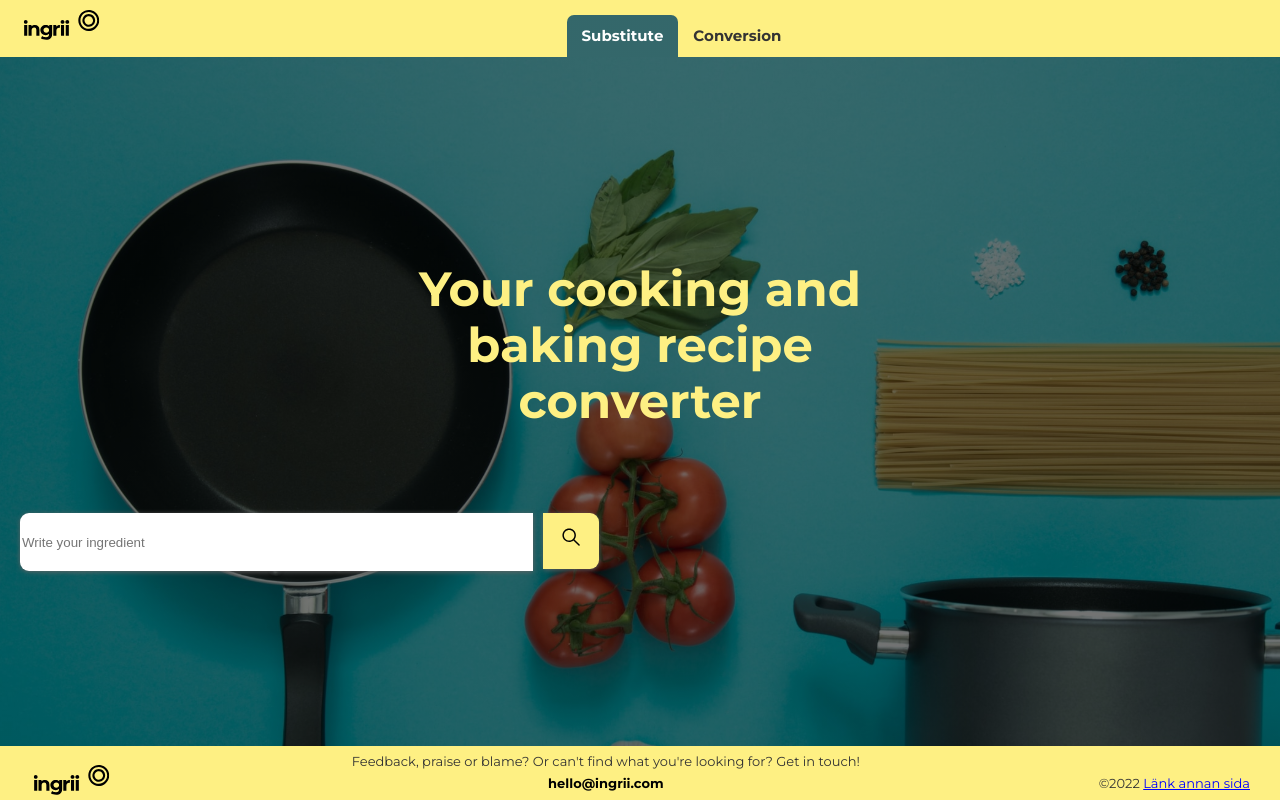
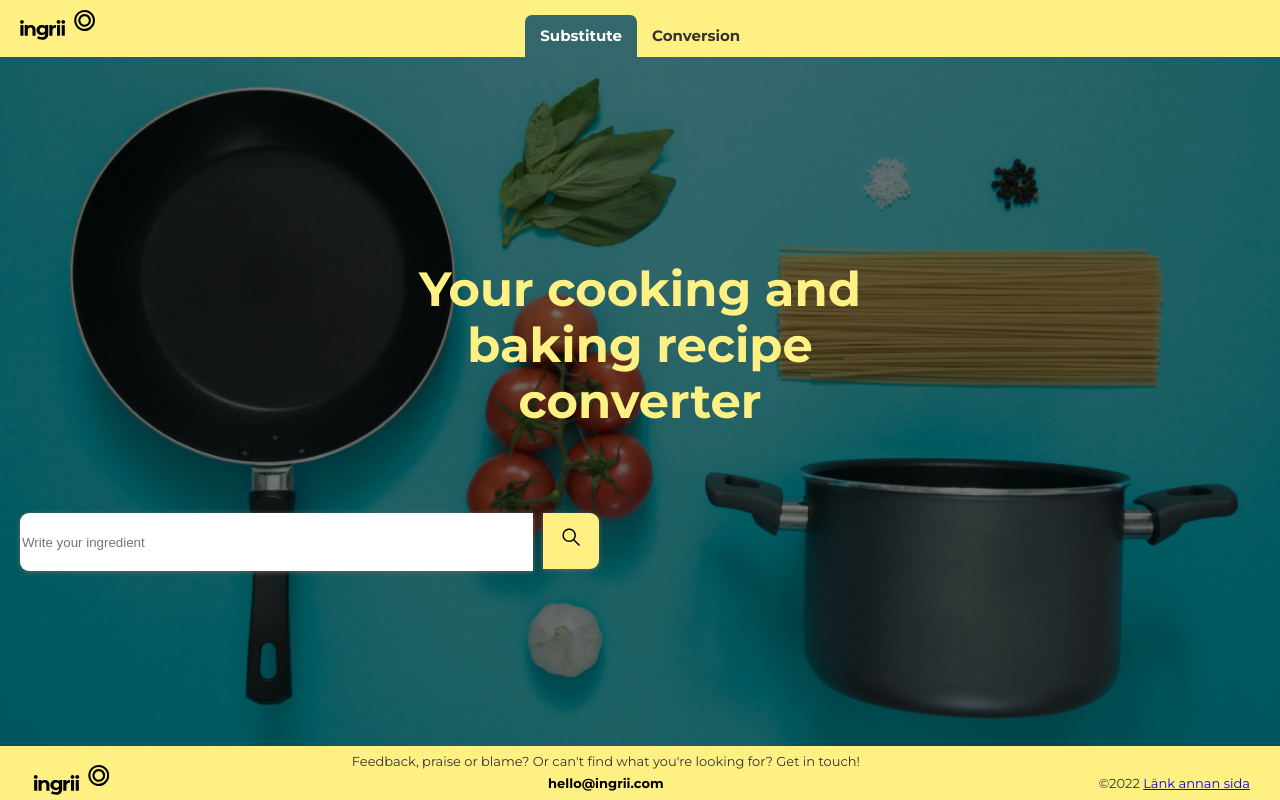
Before and after one commit to Annaaste/reactproject, a Next.js app: page /substitute in a window 1280 px wide. Built offline with nearby package versions, Linux system fonts and the light colour scheme.

Commit message:
center text on pages and fixed images

```diff
--- a/components/Layout/Layout.module.scss
+++ b/components/Layout/Layout.module.scss
@@ -16,26 +16,29 @@
   margin: 0 auto;
 }
 
-.backgroundImage {
+.backgroundImageStartPage {
   @extend .surroundingContainer;
-  background-repeat: no-repeat;
-  background-size: contain;
-}
-
-.backgroundImageStartPage {
-  @extend .backgroundImage;
   //background: linear-gradient((180deg, rgba(0, 0, 0, 0) 0%, rgba(0, 0, 0, 0.5) 39.58%)), url('/images/bgStartPage.svg');
   background: url('/images/bgStartPage.svg');
-
+  background-repeat: no-repeat;
+  background-size: cover;
+  background-position: center;
 }
 
 
 .backgroundImageSubstitute {
-  @extend .backgroundImage;
-  background: linear-gradient((0deg, rgba(0, 0, 0, 0.55), rgba(0, 0, 0, 0.55))), url('/images/bgSubstitute.svg');
+  @extend .surroundingContainer;
+  background: linear-gradient((0deg, rgba(0, 0, 0, 0.55), rgba(0, 0, 0, 0.55))), url('/images/bgSubstitute.jpg');
+  background-repeat: no-repeat;
+  background-size: cover;
+  background-position: center;
 }
 
 .backgroundImageConvert {
-  @extend .backgroundImage;
+  @extend .surroundingContainer;
   background: linear-gradient((0deg, rgba(0, 0, 0, 0.6), rgba(0, 0, 0, 0.6))), url('/images/bgConvert.svg');
+  background-repeat: no-repeat;
+  background-size: cover;
+  background-position: center;
+
 }
--- a/components/Navbar/Navbar.jsx
+++ b/components/Navbar/Navbar.jsx
@@ -34,7 +34,7 @@ const Navbar = () => {
         </Link>
       </div>
       {/* Tom p-tagg så att menyn centreras korrekt */ }
-      <p></p>
+      <p className={styles.filling}></p>
     </nav>
   );
 }
--- a/components/Navbar/Navbar.module.scss
+++ b/components/Navbar/Navbar.module.scss
@@ -11,12 +11,15 @@
 
 .logo {
   background-color: none;
-  height: 30px;
-  width: 83px;
+  height: 3rem;
 }
 
 .mainMenu {
   display: flex;
+}
+
+.filling {
+  width: 7.5rem;
 }
 
 .nonActivePage,
```
Also changed, not shown: public/images/bgSubstitute.jpg (added), public/images/bgSubstitute.svg (deleted).
